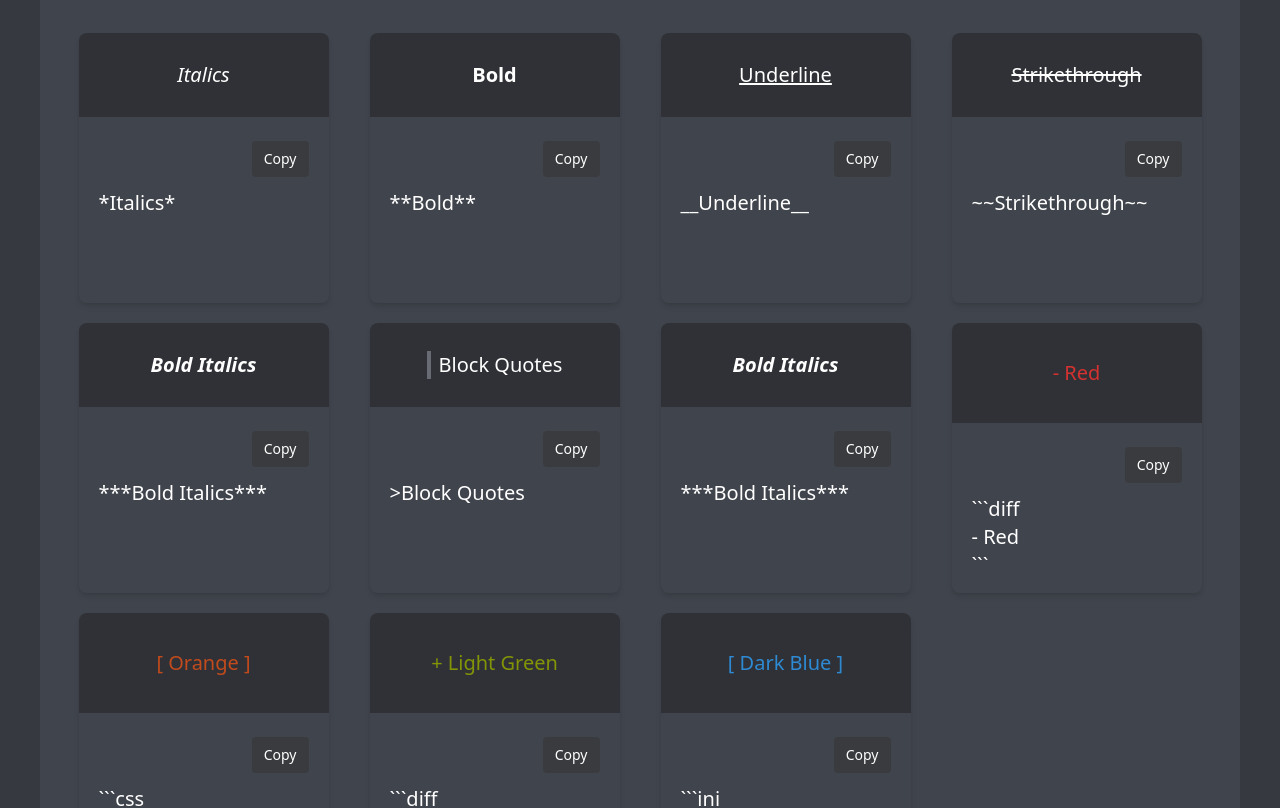
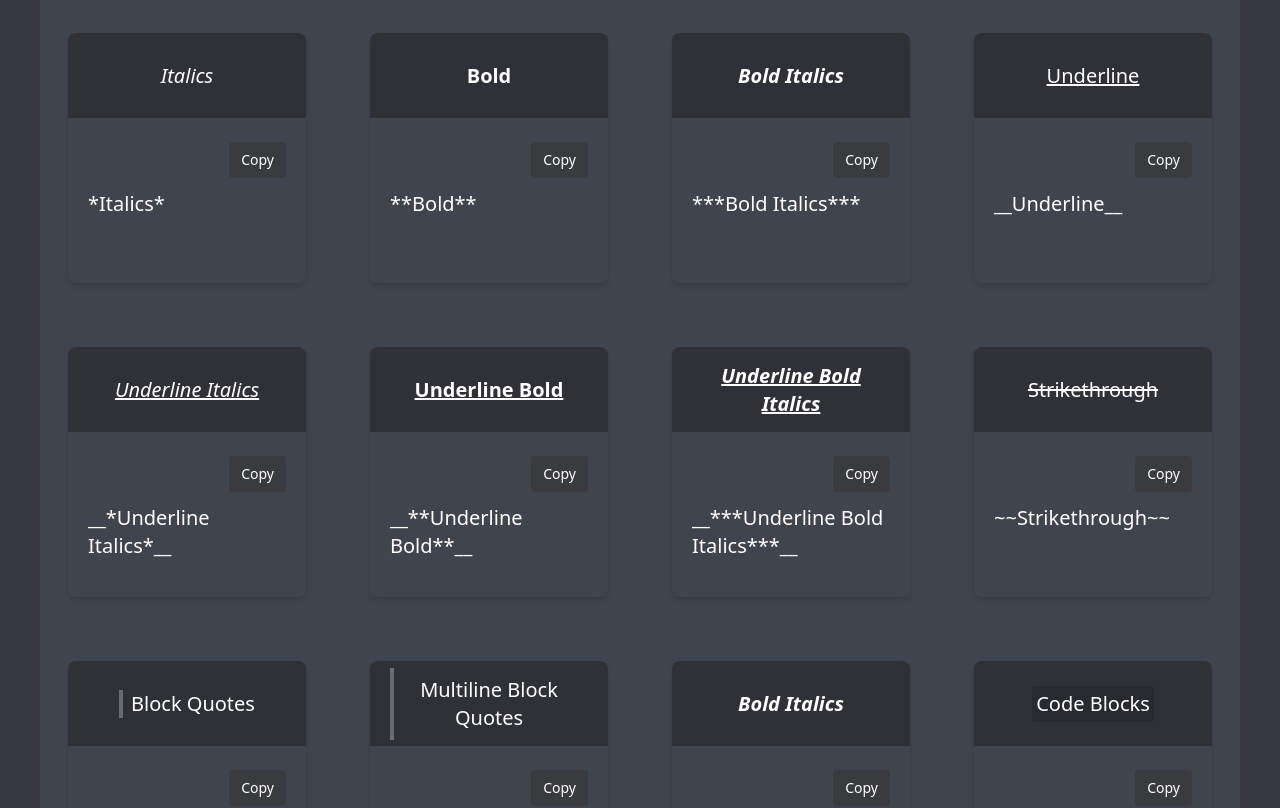
Before and after one commit to Wil3on/discord-markdow, a Next.js app: page / in a window 1280 px wide. Shown: the part 488-1296 px from the top of the page. Built offline with nearby package versions, Linux system fonts and the light colour scheme.

Commit message:
:construction: wip: added new feature cards

```diff
--- a/components/Card.tsx
+++ b/components/Card.tsx
@@ -7,8 +7,10 @@ type CardProps = {
 
 export const Card: React.VFC<CardProps> = ({ input }) => {
 	return (
-		<div className="shadow-md h-[250px] w-[210px] rounded-lg overflow-hidden md:h-[270px] md:w-[250px]">
-			<div className={`py-5 text-center md:py-7 md:text-xl bg-dark-light text-white `}>
+		<div className="overflow-hidden rounded-lg shadow-md h-[250px]">
+			<div
+				className={` text-center md:text-xl bg-dark-light text-white h-[85px] flex justify-center items-center px-5 py-3`}
+			>
 				<DiscordMarkdownParser message={input} />
 			</div>
 			<div className="flex flex-col justify-between px-5 py-5 md:px-5 md:py-6">
--- a/components/CardGrid.tsx
+++ b/components/CardGrid.tsx
@@ -3,9 +3,5 @@ type CardGrid = {
 }
 
 export const CardGrid: React.VFC<CardGrid> = ({ children }) => {
-	return (
-		<div className="grid grid-cols-1 gap-5 place-items-center sm:grid-cols-2 lg:grid-cols-3 xl:grid-cols-4">
-			{children}
-		</div>
-	)
+	return <div className="grid gap-16 grid-cols-auto-fill">{children}</div>
 }
--- a/components/DiscordMarkdownParser.tsx
+++ b/components/DiscordMarkdownParser.tsx
@@ -38,12 +38,12 @@ const convertDiscordMarkdown = (message: string) => {
 		) // Dark Blue Highlighting 🟦
 		.replace(
 			/\`\`\`((.|\n)*)\`\`\`/gim,
-			'<span className="inline-block w-full px-3 py-2 rounded border-3 bg-dark-light border-dark ">$1</span>'
+			'<span className="inline-block w-full px-3 py-2 rounded border-3 bg-gray-dark border-dark ">$1</span>'
 		) // multi-line blockcode
-		.replace(/\`(.*?)\`/gim, '<span className="p-1 rounded bg-dark-light">$1</span>') // blockcode
+		.replace(/\`(.*?)\`/gim, '<span className="p-1 rounded bg-gray-dark">$1</span>') // blockcode
 		.replace(
 			/\>\>\>((.|\n)*)/gim,
-			'<backquote className="inline-block px-3 py-2 pl-2 border-l-4 border-gray-light ">$1</backquote>'
+			'<backquote className="inline-block px-3 py-2 pl-2 border-l-4 border-gray-light">$1</backquote>'
 		) // multi-line blockquote
 		.replace(/^\>(.*$)/gim, '<backquote className="inline-block pl-2 border-l-4 border-gray-light">$1</backquote>') // single-line blockquote
 	return markdownedMessage
--- a/pages/index.tsx
+++ b/pages/index.tsx
@@ -30,11 +30,23 @@ const Home: NextPage = () => {
 				<CardGrid>
 					<Card input={'*Italics*'} />
 					<Card input={'**Bold**'} />
+					<Card input={'***Bold Italics***'} />
 					<Card input={'__Underline__'} />
+					<Card input={'__*Underline Italics*__'} />
+					<Card input={'__**Underline Bold**__'} />
+					<Card input={'__***Underline Bold Italics***__'} />
 					<Card input={'~~Strikethrough~~'} />
+					<Card input={`>Block Quotes`} />
+					<Card
+						input={`>>>Multiline
+Block Quotes`}
+					/>
 					<Card input={'***Bold Italics***'} />
-					<Card input={`>Block Quotes`} />
-					<Card input={'***Bold Italics***'} />
+					<Card input={'`Code Blocks`'} />
+					<Card
+						input={`\`\`\`MultiLine
+Code Blocks\`\`\``}
+					/>
 					<Card
 						input={`\`\`\`diff
 - Red
--- a/tailwind.config.js
+++ b/tailwind.config.js
@@ -17,6 +17,7 @@ module.exports = {
 				light: '#2F3136',
 			},
 			gray: {
+				dark: '#282A30',
 				DEFAULT: '#C4C4C4',
 				light: '#686B74',
 				exlight: '#3A3B3E',
@@ -34,6 +35,9 @@ module.exports = {
 			height: {
 				content: 'max-content',
 			},
+			gridTemplateColumns: {
+				'auto-fill': 'repeat(auto-fit, minmax(220px, 1fr))',
+			},
 		},
 	},
 	variants: {
```
